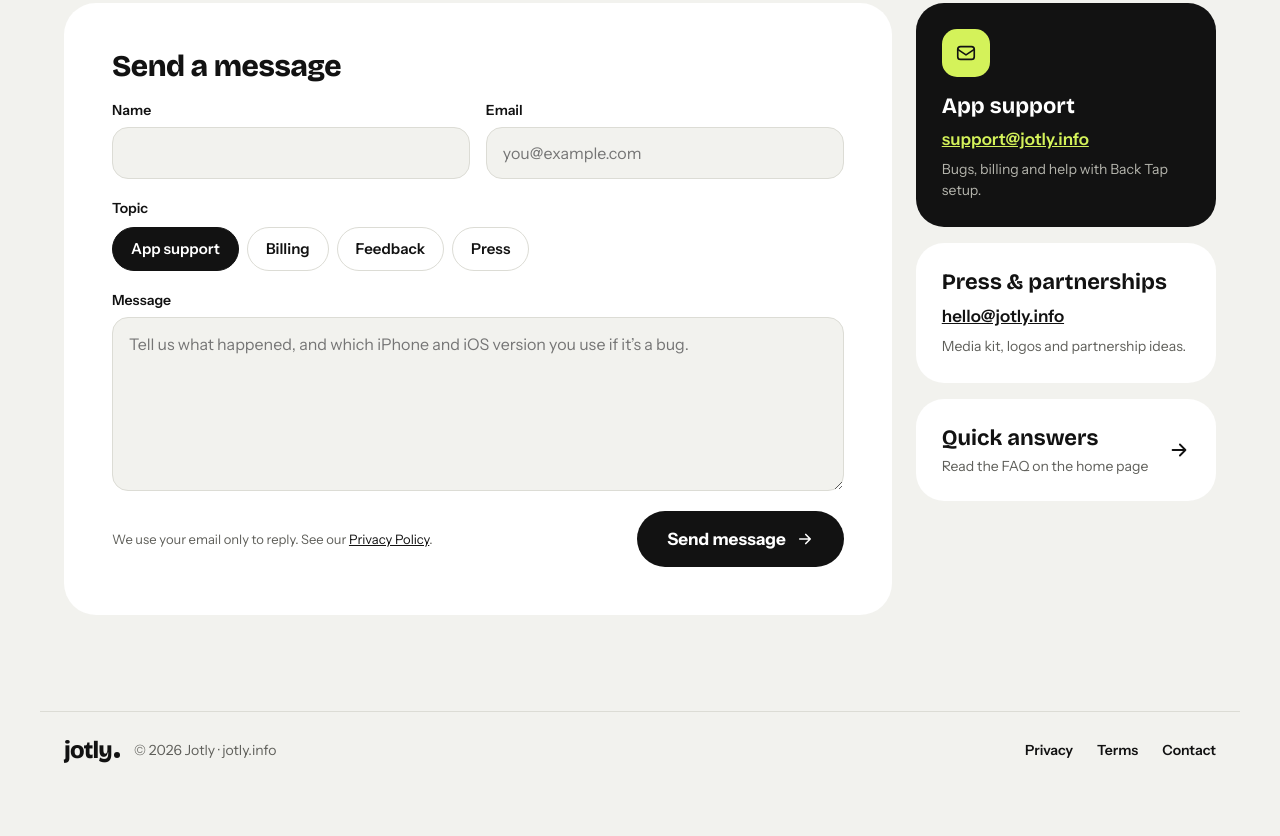
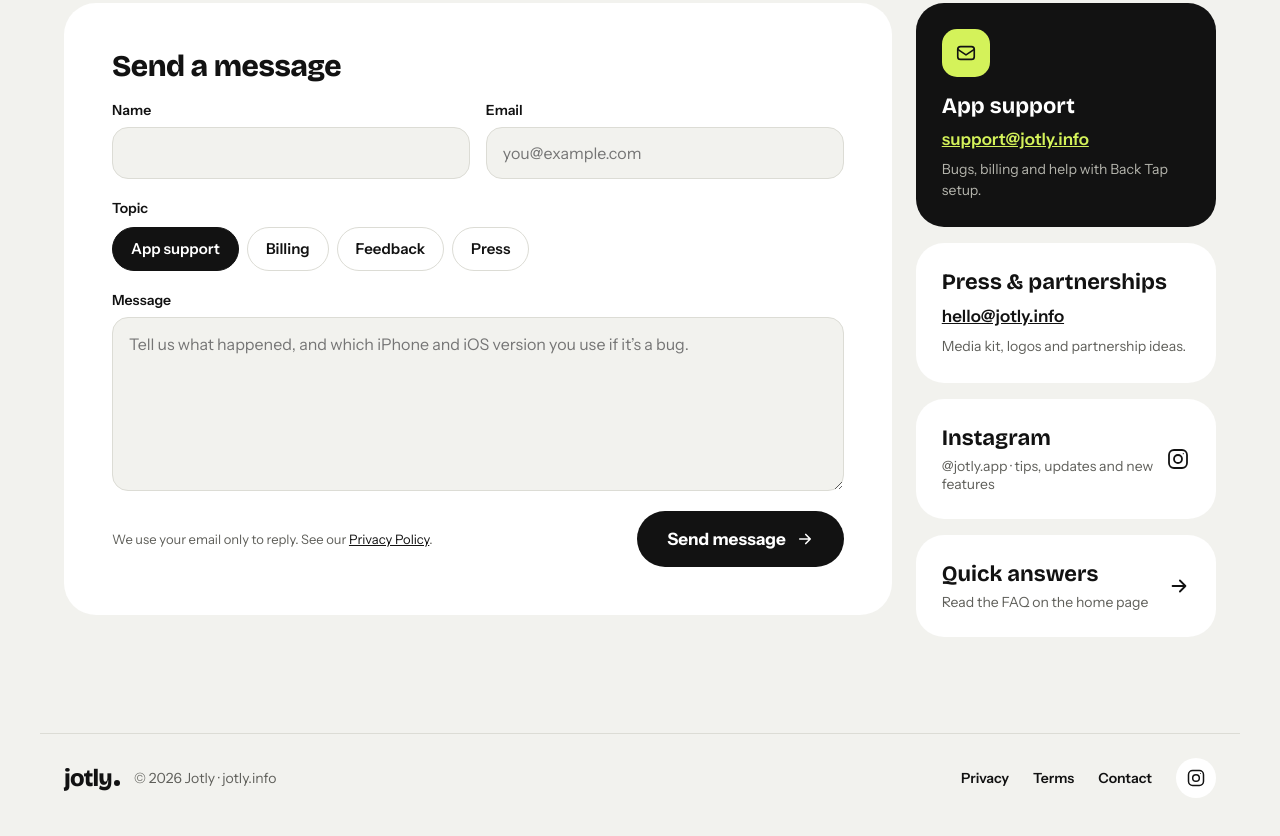
Before and after one commit to nodar02/jotly-web, a plain HTML site: page contact.html in a window 1280 px wide. Shown: the part 372-1208 px from the top of the page. Before the commit the page ends 1184 px from the top, so only its background shows below. Drawn offline with nearby package versions, Linux system fonts and the light colour scheme.

Commit message:
Add Instagram (@jotly.app) link
- Instagram icon in the footer of every page
- Instagram card on the Contact page
- Organization structured data links the Instagram profile

Co-Authored-By: Claude Opus 5.5 <noreply@anthropic.com>
Claude-Session: https://claude.ai/code/session_01TtUb3ZzubaCiPTUD9w8Nv4

```diff
--- a/contact.html
+++ b/contact.html
@@ -79,6 +79,10 @@
       <a class="mail" href="mailto:hello@jotly.info">hello@jotly.info</a>
       <p>Media kit, logos and partnership ideas.</p>
     </div>
+    <a href="https://www.instagram.com/jotly.app/" class="c-card c-link" target="_blank" rel="noopener">
+      <span><b>Instagram</b><small>@jotly.app · tips, updates and new features</small></span>
+      <svg width="24" height="24" viewBox="0 0 24 24" fill="none" stroke="currentColor" stroke-width="1.8" stroke-linecap="round" stroke-linejoin="round" aria-hidden="true"><rect x="3" y="3" width="18" height="18" rx="5"/><circle cx="12" cy="12" r="4"/><circle cx="17.3" cy="6.7" r="0.6" fill="currentColor" stroke="none"/></svg>
+    </a>
     <a href="index.html#faq" class="c-card c-link">
       <span><b>Quick answers</b><small>Read the FAQ on the home page</small></span>
       <svg width="22" height="22" viewBox="0 0 24 24" fill="none" stroke="currentColor" stroke-width="2" stroke-linecap="round" stroke-linejoin="round" aria-hidden="true"><path d="M5 12h14M13 6l6 6-6 6"/></svg>
@@ -96,6 +100,7 @@
     <a href="privacy.html">Privacy</a>
     <a href="terms.html">Terms</a>
     <a href="contact.html">Contact</a>
+    <a href="https://www.instagram.com/jotly.app/" class="social" aria-label="Jotly on Instagram (@jotly.app)" target="_blank" rel="noopener"><svg width="20" height="20" viewBox="0 0 24 24" fill="none" stroke="currentColor" stroke-width="1.8" stroke-linecap="round" stroke-linejoin="round" aria-hidden="true"><rect x="3" y="3" width="18" height="18" rx="5"/><circle cx="12" cy="12" r="4"/><circle cx="17.3" cy="6.7" r="0.6" fill="currentColor" stroke="none"/></svg></a>
   </nav>
 </footer>
 <script src="js/contact.js"></script>
--- a/css/styles.css
+++ b/css/styles.css
@@ -161,7 +161,9 @@ html[lang="es"] .hero-title { font-size: clamp(40px, 5.4vw, 80px); line-height:
 /* Footer */
 .site-footer { padding-top: 24px; padding-bottom: 48px; display: flex; flex-wrap: wrap; justify-content: space-between; align-items: center; gap: 20px; border-top: 1px solid var(--rule); }
 .footer-brand { display: flex; align-items: center; gap: 14px; }
-.footer-nav { display: flex; flex-wrap: wrap; gap: 24px; font-size: 14px; font-weight: 600; }
+.footer-nav { display: flex; flex-wrap: wrap; align-items: center; gap: 24px; font-size: 14px; font-weight: 600; }
+.footer-nav a.social { width: 40px; height: 40px; border-radius: 20px; background: var(--white); display: inline-flex; align-items: center; justify-content: center; color: var(--ink); }
+.footer-nav a.social:hover { background: var(--lime); text-decoration: none; }
 
 /* ───────── App screens (390×844 canvas) ───────── */
 .scr { width: 390px; height: 844px; position: relative; overflow: hidden; background: var(--bg); color: var(--ink); font-family: var(--body); }
```
Also changed, not shown: index.html (+3 -1 lines), privacy.html (+1 -0 lines), terms.html (+1 -0 lines).
